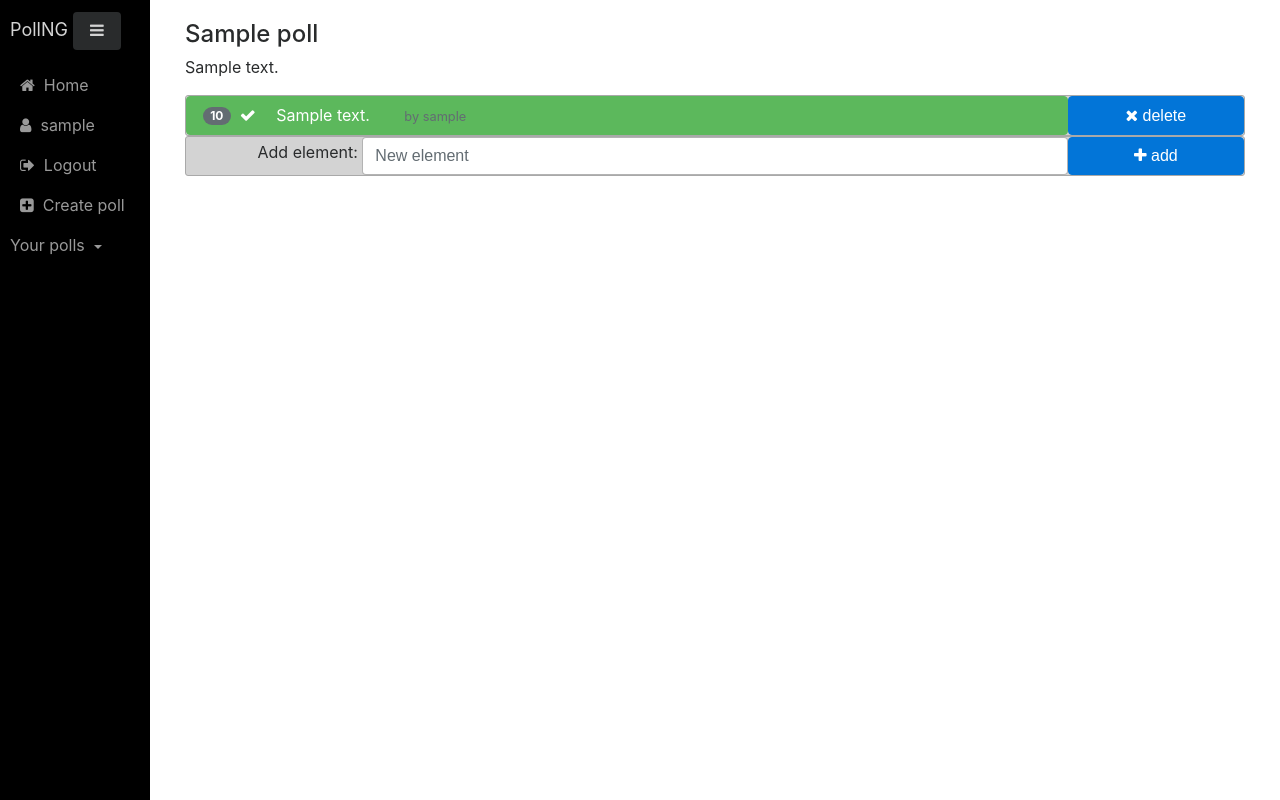
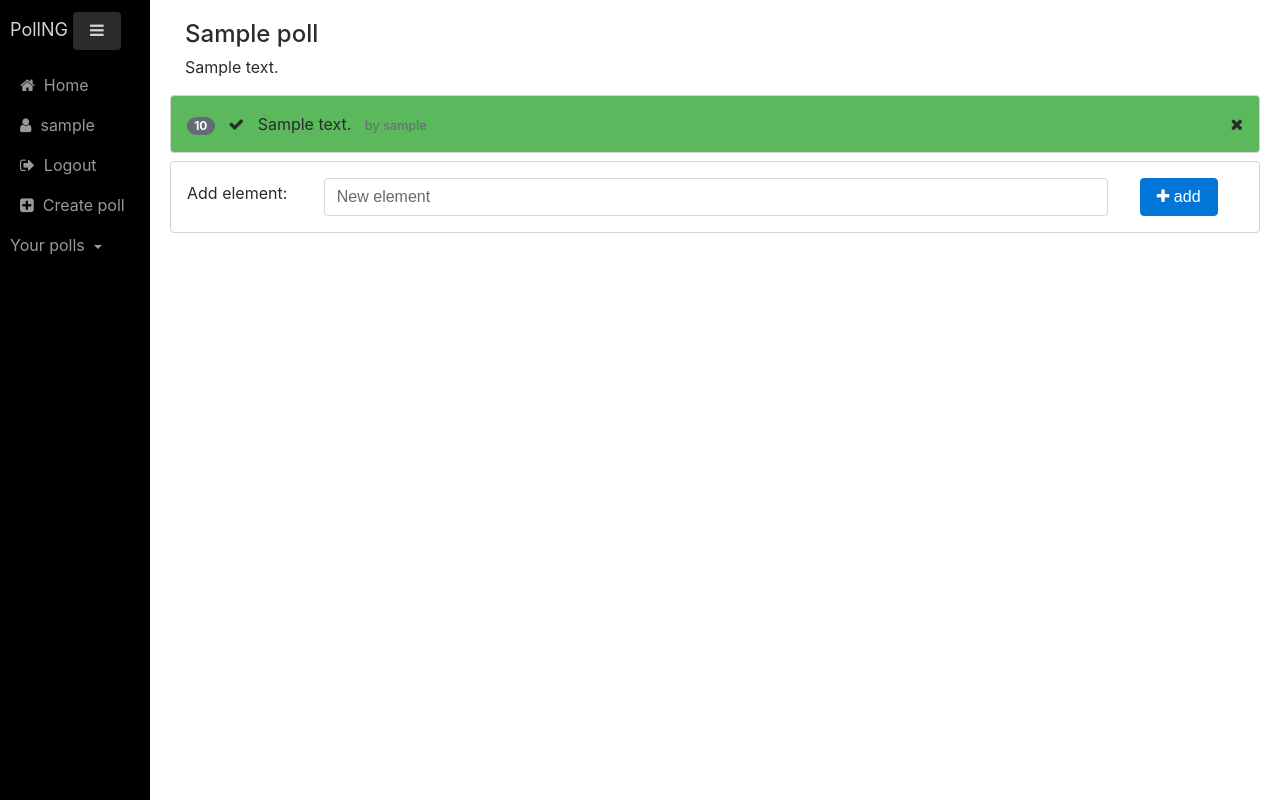
Before and after one commit to 6E006B/dynamic_vote, a Django app: page /poll/1/ in a window 1280 px wide. Run offline with Django 3.2, Linux system fonts and the light colour scheme; a user stored in the database is signed in; tables that the repository leaves empty hold one stand-in row (values such as "Sample post"); some libraries are stand-ins or nearby versions.

Commit message:
restructure poll view to be more flexible
Removed some complexity inside the option rows and fix some misusage of
bootstrap components.
Also the behaviour on small displays improved a lot.

```diff
--- a/dynamic_vote/voting/templates/base.html
+++ b/dynamic_vote/voting/templates/base.html
@@ -178,7 +178,17 @@
             background-color: lightgray;
             padding: 0;
         }
-
+        .option-row {
+            border: 1px solid lightgray;
+            border-radius: 0.25rem;
+            margin-bottom: 0.5rem;
+        }
+        .option-row .col,
+        .option-row .col-auto {
+            padding: 1rem;
+        }
+{% block css %}
+{% endblock %}
     </style>
 </head>
 <body>
--- a/dynamic_vote/voting/templates/poll.html
+++ b/dynamic_vote/voting/templates/poll.html
@@ -13,53 +13,39 @@
         <p class="">{{poll.description}}</p>
     </div>
 </div>
-<form method="post" id="vote-form">{% csrf_token %}
-    <input type="hidden" name="option" id="option-input" />
+<form method="post" id="vote-form">
 {% for option_struct in options_struct %}
-    <div class="row no-gutters add-element-container" id="option_row_{{option_struct.option.id}}">
-        <!--<div class="col col-sm-auto">-->
-            <!--<button type="button" class="btn btn-default btn-block" data-toggle="collapse" data-target="#details-{{option_struct.option.id}}"><i class="fa fa-list"></i></button>-->
-        <!--</div>-->
-        <div class="col col-10">
-            <div onclick="vote({{option_struct.option.id}})" class=" container btn {% if option_struct.score < 0 %}btn-warning{% elif option_struct.score == max_score and max_score is not 0 %}btn-success{% else %}btn-info{% endif %} btn-block">
-                <div class="row">
-                    <div class="col col-1" style="text-align: left;">
-                        <span class="badge badge-default badge-pill">{{option_struct.score}}</span>&nbsp;
-                        {% if my_vote and option_struct.option == my_vote.option %}
-                        <i class="fa fa-check"></i>&nbsp;
-                        {% endif %}
-                    </div>
-                    <div class="col col-auto" style="text-align: left;">
-                        {{option_struct.option.text}}&nbsp;
-                    </div>
-                    <div class="col col-auto" style="text-align: left;">
-                        <small class="text-muted">
-                            by {{option_struct.option.creator.username}}
-                        </small>
-                    </div>
-                </div>
-            </div>
+    <div class="option-row form-group row {% if option_struct.score < 0 %}bg-warning{% elif option_struct.score == max_score and max_score is not 0 %}bg-success{% else %}bg-info{% endif %}" id="option_row_{{option_struct.option.id}}">
+        <div class="col" onclick="vote({{option_struct.option.id}})">
+            <span class="badge badge-default badge-pill">{{option_struct.score}}</span> &nbsp;
+            {% if my_vote and option_struct.option == my_vote.option %}
+            <i class="fa fa-check"></i> &nbsp;
+            {% endif %}
+            {{option_struct.option.text}} &nbsp;
+            <small class="text-muted">
+                by&nbsp;{{option_struct.option.creator.username}}
+            </small>
         </div>
         {% if option_struct.option.creator == user %}
-        <div class="col col-2">
-            <button type="button" onclick="delete_option({{option_struct.option.id}});" class="btn btn-primary btn-block" style="width:100%; height: 100%">
-                <i class="fa fa-remove" aria-hidden="true"></i> delete
-            </button>
+        <div class="col-auto" onclick="delete_option({{option_struct.option.id}});">
+                <i class="fa fa-remove" aria-hidden="true"></i>
         </div>
         {% endif %}
     </div>
 {% endfor %}
+    {% csrf_token %}
+    <input type="hidden" name="option" id="option-input" />
 </form>
 <form method="post">{% csrf_token %}
-    <div class="row no-gutters add-element-container">
-        <div class="col col-sm-2 d-flex align-items-center" style="text-align: right;">
-            <label for="add-element-input" style="width:100%;">Add element:&nbsp;</label>
+    <div class="form-group row option-row">
+        <div class="col-auto d-flex align-items-center">
+            <label for="add-element-input">Add element:&nbsp;</label>
         </div>
-        <div class="col col-sm-8">
+        <div class="col col-9">
             <input id="add-element-input" type="text" name="add_element" class="form-control" placeholder="New element" />
         </div>
-        <div class="col col-sm-2">
-            <button type="submit" class="btn btn-primary btn-block" style="width:100%">
+        <div class="col col-auto">
+            <button type="submit" class="btn btn-primary btn-block">
                 <i class="fa fa-plus"></i> add
             </button>
         </div>
```
